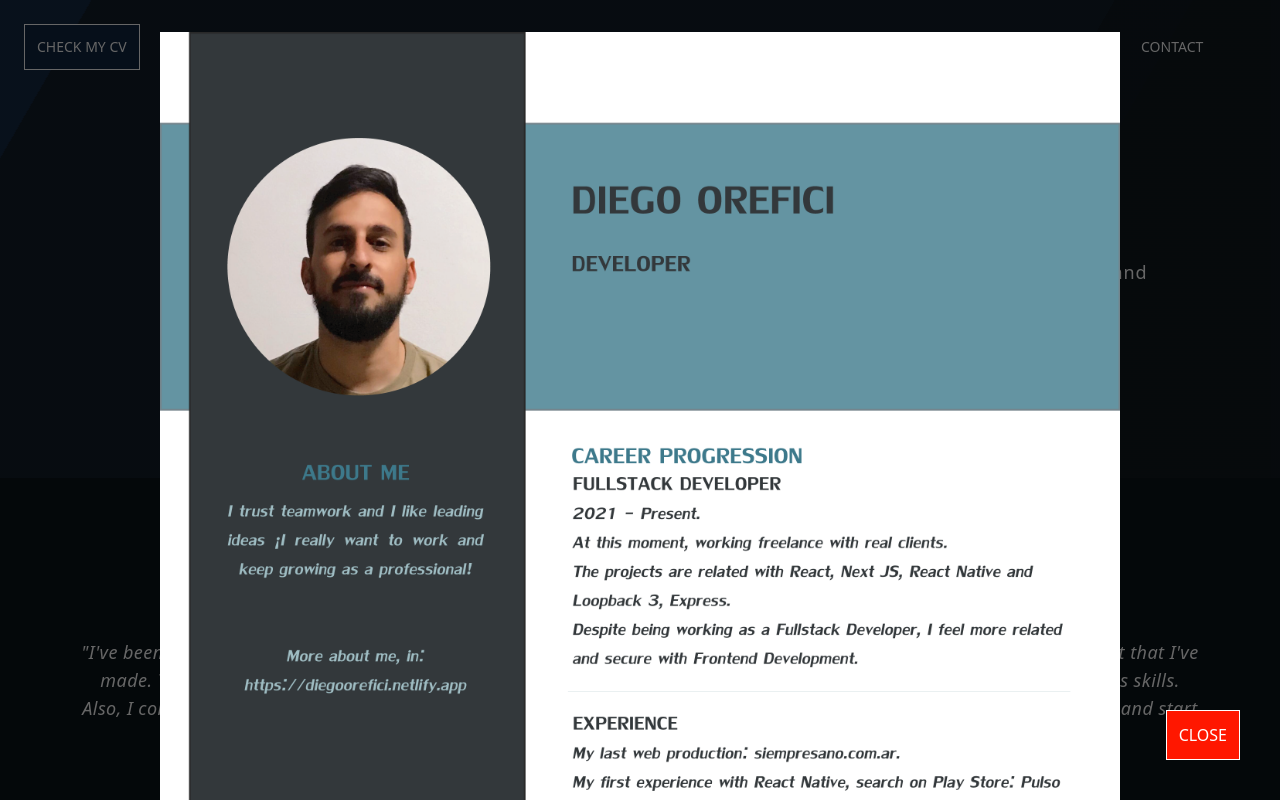
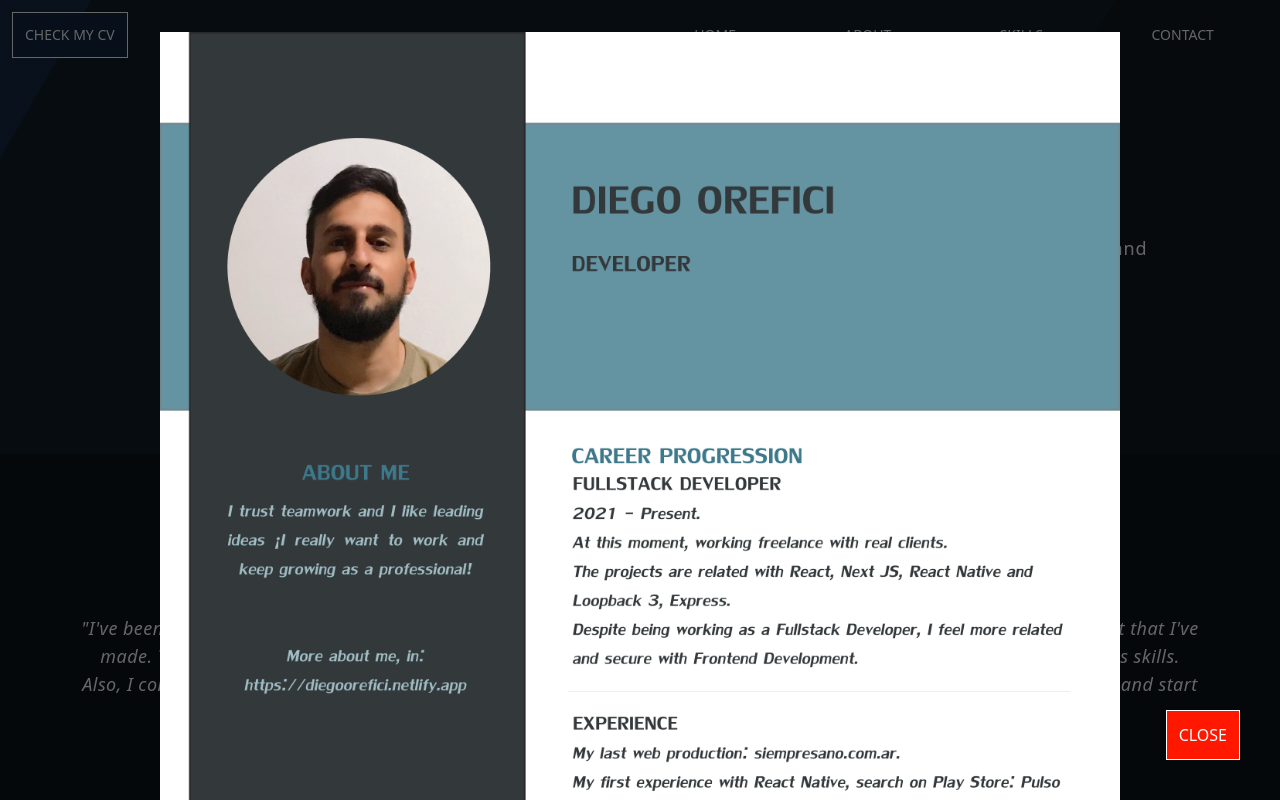
Before and after one commit to dieore/portfolio-22, a React (Create React App) app: page / in a window 1280 px wide. Both pictures are taken after a click on the button "CHECK MY CV". Shown: the top 800 px of the page. Built offline with nearby package versions, Linux system fonts and the light colour scheme.

Commit message:
Fade in added. Navbar smaller when sm+.

```diff
--- a/src/App.css
+++ b/src/App.css
@@ -31,3 +31,20 @@
 html {
   scroll-behavior: smooth;
 }
+
+.fade-in {
+	opacity: 1;
+	animation-name: fadeInOpacity;
+	animation-iteration-count: 1;
+	animation-timing-function: ease-in;
+	animation-duration: 0.3s;
+}
+
+@keyframes fadeInOpacity {
+	0% {
+		opacity: 0;
+	}
+	100% {
+		opacity: 1;
+	}
+}
--- a/src/components/Job.js
+++ b/src/components/Job.js
@@ -37,7 +37,7 @@ const Job = ({ app }) => {
                 setStateFromComponent={setDemo}
             >
                 <div className="grid place-items-center place-content-center w-screen h-screen">
-                    <video className="w-3/4" src={app.src} autoplay controls loop />
+                    <video className="fade-in w-3/4" src={app.src} autoplay controls loop />
                 </div>
             </Modal>
         </div >
--- a/src/components/Navbar.js
+++ b/src/components/Navbar.js
@@ -1,8 +1,8 @@
 import { useEffect, useState } from "react";
 import Modal from "./Modal";
 
-const onScrollDown = "sm:p-6 p-3 sticky top-0 bg-blue bg-opacity-90 z-10";
-const onScrollTop = "sm:p-6 p-3 sticky top-0 z-10";
+const onScrollDown = "p-3 sticky top-0 bg-blue bg-opacity-90 z-10";
+const onScrollTop = "p-3 sticky top-0 z-10";
 
 const Navbar = () => {
     const [navigationBackground, setNavigationBackground] = useState(onScrollTop);
@@ -59,7 +59,7 @@ const Navbar = () => {
                 open={showCV}
                 setStateFromComponent={setShowCV}
             >
-                <img className="lg:px-40 p-8" src="/img/cv.png" />
+                <img className="fade-in lg:px-40 p-8" src="/img/cv.png" />
             </Modal>
         </>
     )
```
